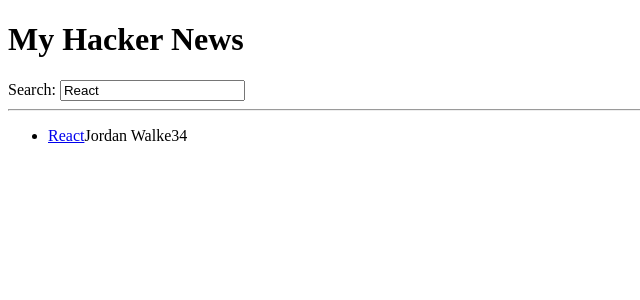
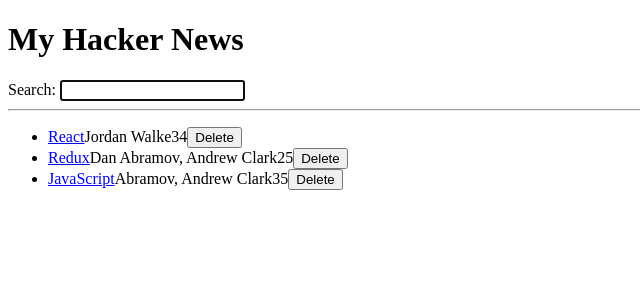
Before and after one commit to thethmuu/hacker-news, a React (Vite) app: page / in a window 1280 px wide. Shown: the top 300 px of the page, without its empty margins (0-640 px from the left). Built offline with nearby package versions, Linux system fonts and the light colour scheme.

Commit message:
migrated to components

```diff
--- a/src/App.jsx
+++ b/src/App.jsx
@@ -1,8 +1,9 @@
 import { useEffect, useState } from 'react';
 import InputWithLabel from './components/InputWithLabel';
+import List from './components/List';
 
 function App() {
-  const stories = [
+  const initialStories = [
     {
       title: 'React',
       url: 'https://reactjs.org/',
@@ -25,7 +26,7 @@
       author: 'Abramov, Andrew Clark',
       num_comments: 3,
       points: 5,
-      objectID: 1,
+      objectID: 2,
     },
   ];
 
@@ -33,9 +34,17 @@
   // 2. after ui render, useEffect
   // 3. re-render/update
 
-  useEffect(() => {}, [])
+  useEffect(() => {}, []);
 
-  const [query, setQuery] = useStorageState('search', 'React');
+  const [query, setQuery] = useStorageState('search', '');
+  const [stories, setStories] = useState(initialStories);
+
+  function handleRemoveStory(item) {
+    const newStories = stories.filter(
+      (story) => story.objectID !== item.objectID
+    );
+    setStories(newStories);
+  }
 
   const searchedStories = stories.filter((story) => {
     return story.title.toLowerCase().includes(query.toLowerCase());
@@ -48,13 +57,13 @@
   return (
     <div>
       <h1>My Hacker News</h1>
-      <InputWithLabel id='search' value={query} onChange={handleChange}>
+      <InputWithLabel id='search' value={query} onChange={handleChange} isFocus>
         Search:{' '}
       </InputWithLabel>
 
       <hr />
 
-      <List stories={searchedStories} />
+      <List stories={searchedStories} onRemoveItem={handleRemoveStory} />
     </div>
   );
 }
@@ -70,27 +79,4 @@
   return [value, setValue];
 }
 
-function List({ stories }) {
-  return (
-    <ul>
-      {stories.map((item) => {
-        return <Item item={item} key={item.author} />;
-      })}
-    </ul>
-  );
-}
-
-function Item({ item: { url, title, author, num_comments, points } }) {
-  return (
-    <li>
-      <span>
-        <a href={url}>{title}</a>
-      </span>
-      <span>{author}</span>
-      <span>{num_comments}</span>
-      <span>{points}</span>
-    </li>
-  );
-}
-
 export default App;
--- a/src/components/InputWithLabel.jsx
+++ b/src/components/InputWithLabel.jsx
@@ -1,8 +1,8 @@
-function InputWithLabel({ id, value, onChange, children }) {
+function InputWithLabel({ id, value, onChange, children, isFocus = false }) {
   return (
     <>
       <label htmlFor={id}>{children}</label>
-      <input type='text' id={id} value={value} onChange={onChange} />
+      <input type='text' id={id} value={value} onChange={onChange} autoFocus={isFocus} />
     </>
   );
 }
--- /dev/null
+++ b/src/components/Item.jsx
@@ -0,0 +1,15 @@
+export default function Item({ item, onRemoveItem }) {
+  return (
+    <li>
+      <span>
+        <a href={item.url}>{item.title}</a>
+      </span>
+      <span>{item.author}</span>
+      <span>{item.num_comments}</span>
+      <span>{item.points}</span>
+      <span>
+        <button onClick={() => onRemoveItem(item)}>Delete</button>
+      </span>
+    </li>
+  );
+}
--- /dev/null
+++ b/src/components/List.jsx
@@ -0,0 +1,13 @@
+import Item from './Item';
+
+export default function List({ stories, onRemoveItem }) {
+  return (
+    <ul>
+      {stories.map((item) => {
+        return (
+          <Item item={item} key={item.author} onRemoveItem={onRemoveItem} />
+        );
+      })}
+    </ul>
+  );
+}
```
